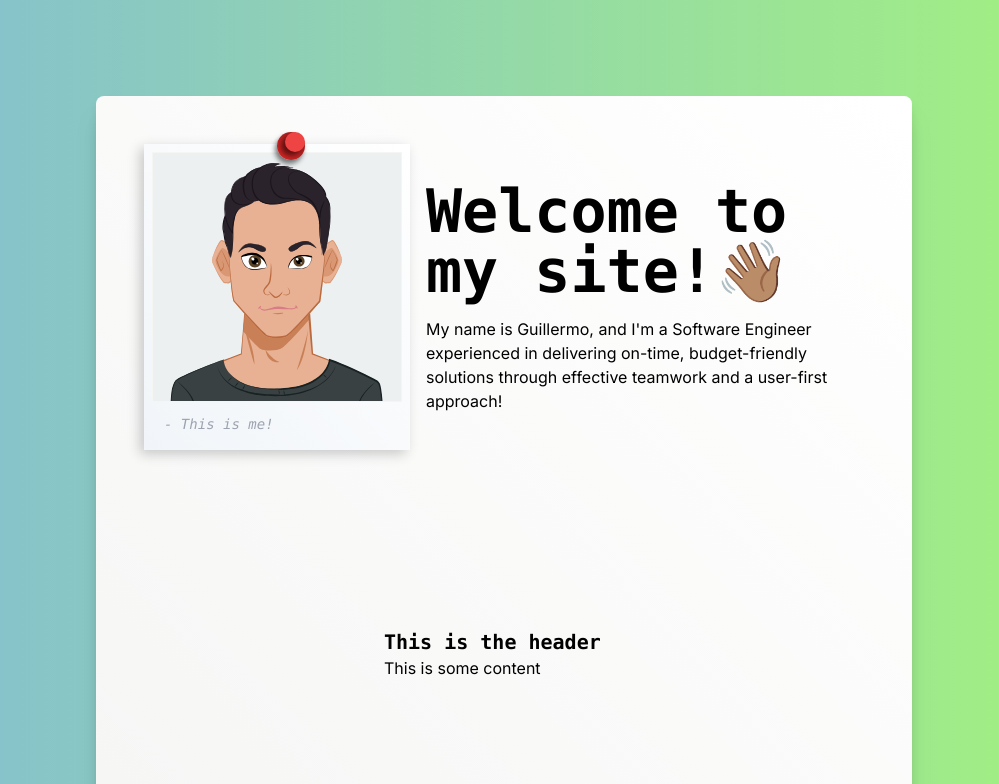
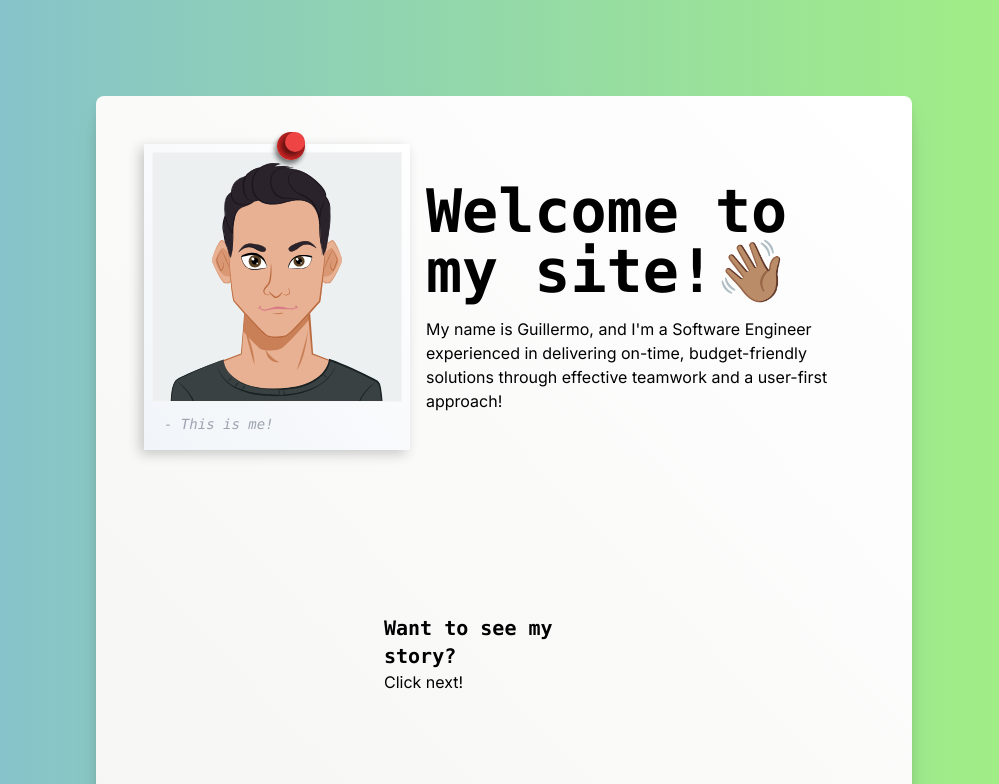
Before and after one commit to guillermo-segura/guillermo-segura.github.io, a Next.js app: page /me in a window 1280 px wide. Shown: the top 784 px of the page, without its empty margins (136-1135 px from the left). Built offline with nearby package versions, Linux system fonts and the light colour scheme.

Commit message:
feat: updated slides with boilerplate story

```diff
--- a/src/app/me/page.tsx
+++ b/src/app/me/page.tsx
@@ -25,22 +25,54 @@ export default function Page() {
       <div className={classNames.body}>
         <Carousel>
           <CarouselItem id="carousel__slide1">
-            <Slide />
+            <Slide
+              header="Want to see my story?"
+              content="Click next!"
+            />
           </CarouselItem>
           <CarouselItem id="carousel__slide2">
-            <Slide right imgSrc={profilePic} />
+            <Slide
+              right
+              imgSrc={profilePic}
+              header="My early days"
+              content="As many kids in the '90s, my journey starts with early computers and videogames"
+            />
           </CarouselItem>
           <CarouselItem id="carousel__slide3">
-            <Slide imgSrc={profilePic} />
+            <Slide
+              imgSrc={profilePic}
+              header="Through university"
+              content="I considered this a failure for a long time, as I didn't finish my degree. However, I've come to realise that I learned a lot in other areas and was my first contact with programming"
+            />
           </CarouselItem>
           <CarouselItem id="carousel__slide4">
-            <Slide right imgSrc={profilePic} />
+            <Slide
+              right
+              imgSrc={profilePic}
+              header="Deciding what's next"
+              content="I worked in multiple jobs as I planned how I'd kickoff my career"
+            />
           </CarouselItem>
           <CarouselItem id="carousel__slide5">
-            <Slide imgSrc={profilePic} />
+            <Slide
+              imgSrc={profilePic}
+              header="Relocating to Edinburgh"
+              content="I decided to move to Edinburgh to go out of my confort zone"
+            />
           </CarouselItem>
           <CarouselItem id="carousel__slide6">
-            <Slide right />
+            <Slide
+              right
+              imgSrc={profilePic}
+              header="Working at Rooser"
+              content="Initially as a freelance and then joining the team permanently, this experience sets the ground for my career"
+            />
+          </CarouselItem>
+          <CarouselItem id="carousel__slide7">
+            <Slide
+              header="What now?"
+              content="I'm taking some time for personal development and choosing carefully what my next steps are. Stay tuned!"
+            />
           </CarouselItem>
         </Carousel>
       </div>
--- a/src/components/Slide/Slide.tsx
+++ b/src/components/Slide/Slide.tsx
@@ -6,6 +6,8 @@ export interface SlideProps {
   imgSrc?: PolaroidImgProps['imgSrc'];
   imgAlt?: PolaroidImgProps['imgAlt'];
   right?: boolean;
+  header: string;
+  content: string;
 }
 
 const classNames = {
@@ -17,16 +19,16 @@ const classNames = {
   prev: 'absolute bottom-2 left-2',
 }
 
-export default function Slide ({ right = false, imgSrc, imgAlt }: SlideProps) {
+export default function Slide ({ right = false, imgSrc, imgAlt, header, content }: SlideProps) {
   if (right) {
     return (
       <div className={classNames.container}>
         <div className={classNames.contentContainerR}>
           <div className={classNames.header}>
-            This is the header
+            {header}
           </div>
           <div>
-            This is some content
+            {content}
           </div>
         </div>
         {imgSrc && <PolaroidImg imgSrc={imgSrc} imgAlt={imgAlt} size={200} tilt="right" />}
@@ -39,10 +41,10 @@ export default function Slide ({ right = false, imgSrc, imgAlt }: SlideProps) {
       {imgSrc && <PolaroidImg imgSrc={imgSrc} imgAlt={imgAlt} size={200} tilt="left" />}
       <div className={classNames.contentContainerL}>
         <div className={classNames.header}>
-          This is the header
+          {header}
         </div>
         <div>
-          This is some content
+          {content}
         </div>
       </div>
     </div>
```
